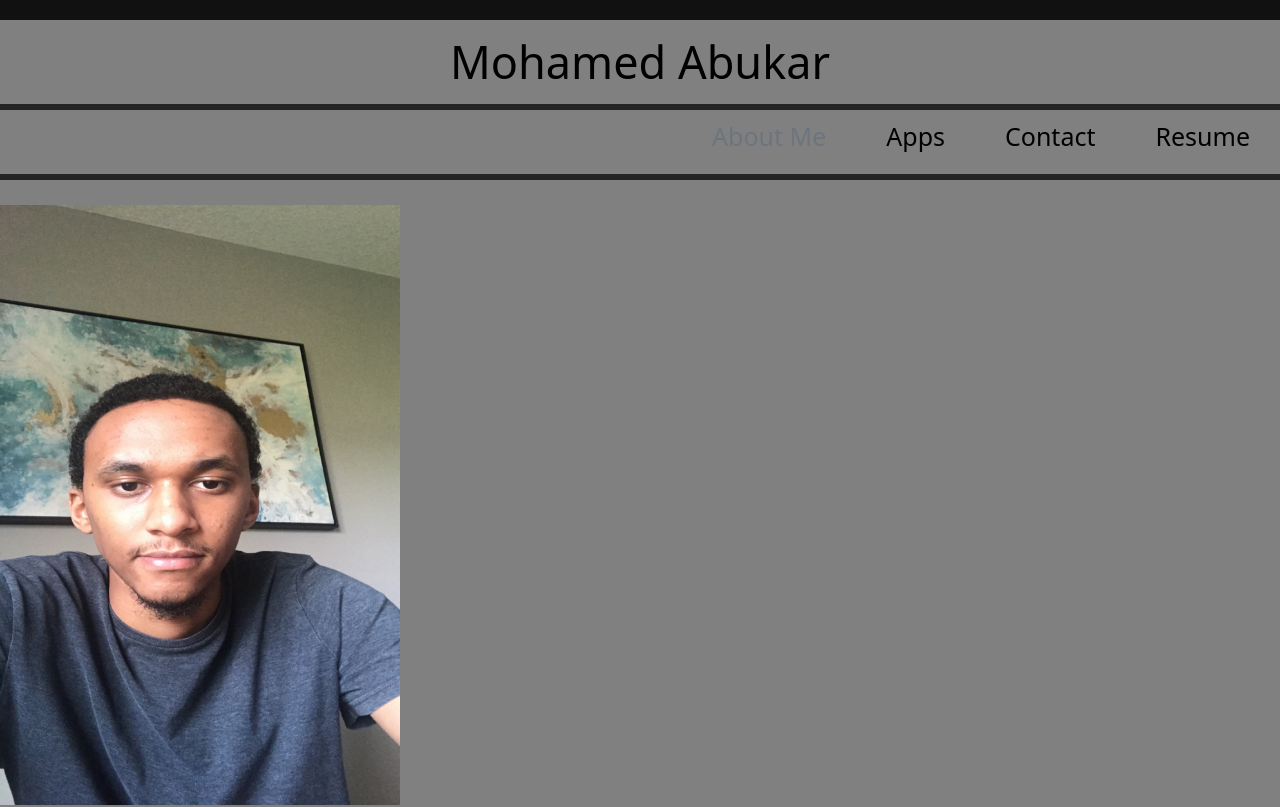
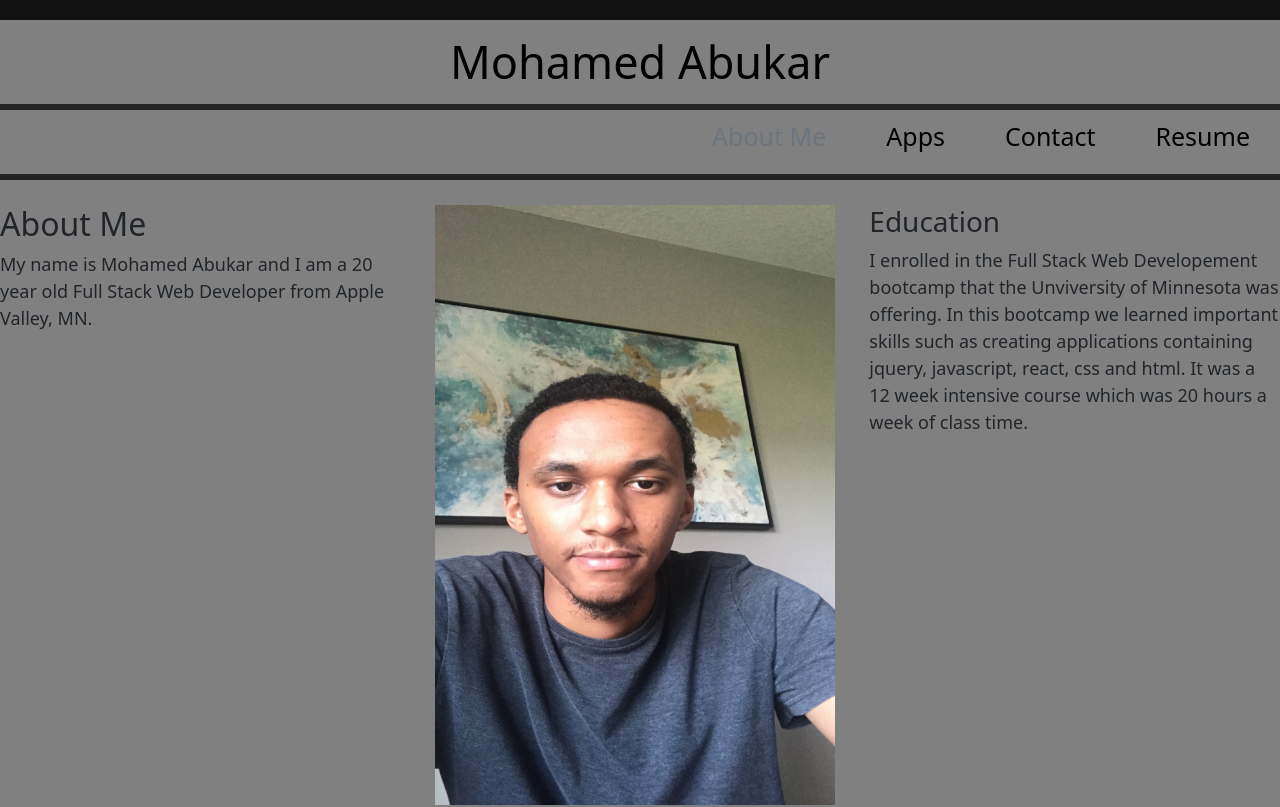
Before and after one commit to mohamedabukar/Portfolio, a React (Create React App) app: page / in a window 1280 px wide. Shown: the top 807 px of the page. Built offline with nearby package versions, Linux system fonts and the light colour scheme.

Commit message:
Page structure changed.

```diff
--- a/src/components/BioPage/index.js
+++ b/src/components/BioPage/index.js
@@ -1,18 +1,23 @@
 import React from "react";
 import "./style.css";
-import profileImage from "../ProfileImage";
 import ProfileImage from "../ProfileImage";
 
 
 export default function BioPage() {
     return (
         <>
-            <div>
-                <ProfileImage />
-                <h2>About Me</h2>
-                <p>My name is Mohamed Abukar and I am a 20 year old Full Stack Web Developer from Apple Valley, MN.</p>
-                <h3>Education</h3>
-                <p>I enrolled in the Full Stack Web Developement bootcamp that the Unviversity of Minnesota was offering. In this bootcamp we learned important skills such as creating applications containing jquery, javascript, react, css and html. It was a 12 week intensive course which was 20 hours a week of class time.</p>
+            <div className="bio-container row">
+                <div className="bio-section col-4">
+                    <h2>About Me</h2>
+                    <p>My name is Mohamed Abukar and I am a 20 year old Full Stack Web Developer from Apple Valley, MN.</p>
+                </div>
+                <div className="bio-section col-4">
+                    <ProfileImage />
+                </div>
+                <div className="bio-section col-4">
+                    <h3>Education</h3>
+                    <p>I enrolled in the Full Stack Web Developement bootcamp that the Unviversity of Minnesota was offering. In this bootcamp we learned important skills such as creating applications containing jquery, javascript, react, css and html. It was a 12 week intensive course which was 20 hours a week of class time.</p>
+                </div>
             </div>
         </>
     )
```
